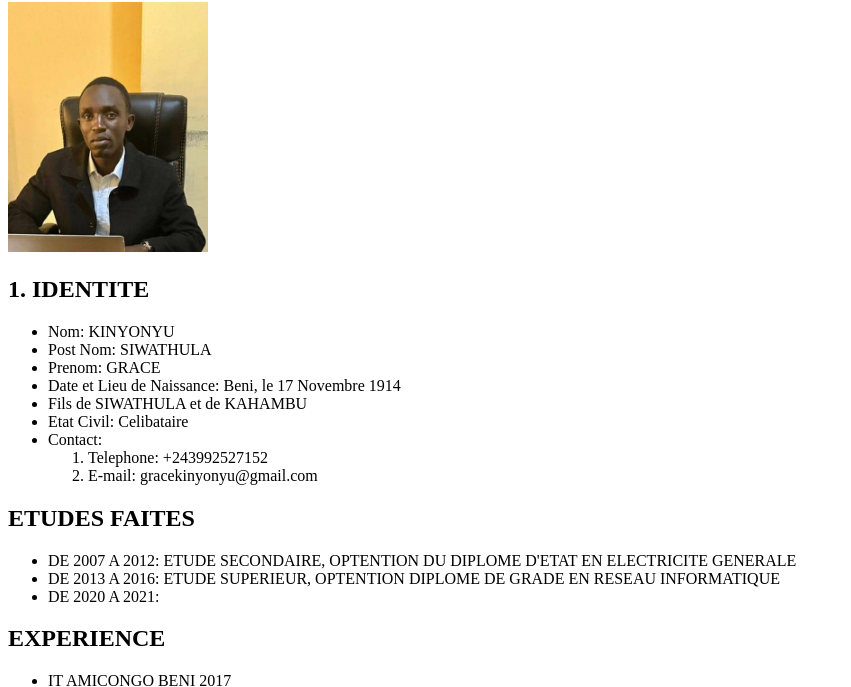
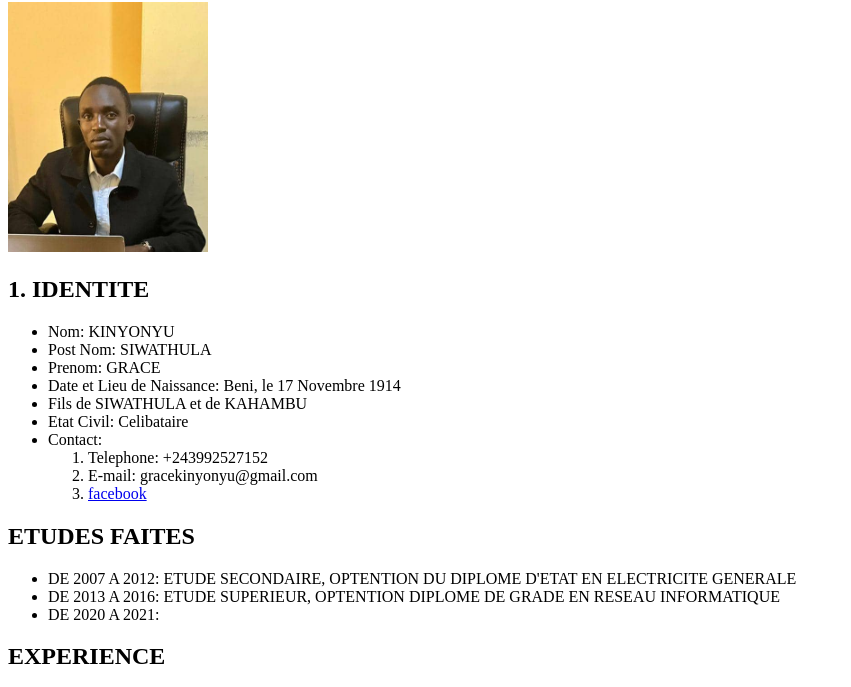
Before and after one commit to gracenet/portfolio, a plain HTML site: page portfolio.html in a window 1280 px wide. Shown: the part 78-765 px from the top of the page, without its empty margins (0-851 px from the left). Drawn offline with Linux system fonts and the light colour scheme.

Commit message:
avec lien

```diff
--- a/portfolio.html
+++ b/portfolio.html
@@ -19,6 +19,7 @@
                 <ol>
             <li>Telephone: +243992527152</li>
             <li>E-mail: gracekinyonyu@gmail.com</li>
+            <li><a href="https://www.facebook.com/grace.kinyonyu">facebook</a></li>
         </ol>
         </ul>
 
```
